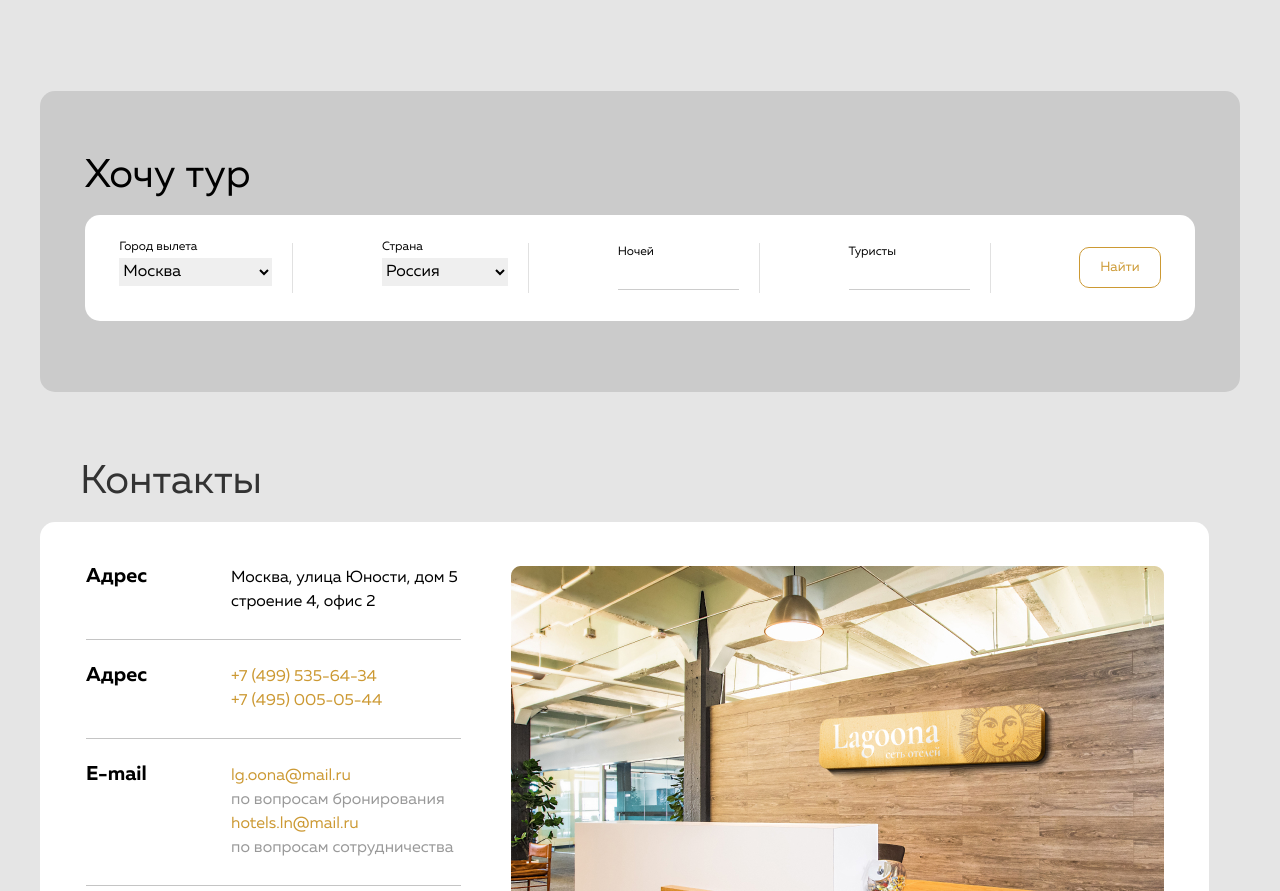
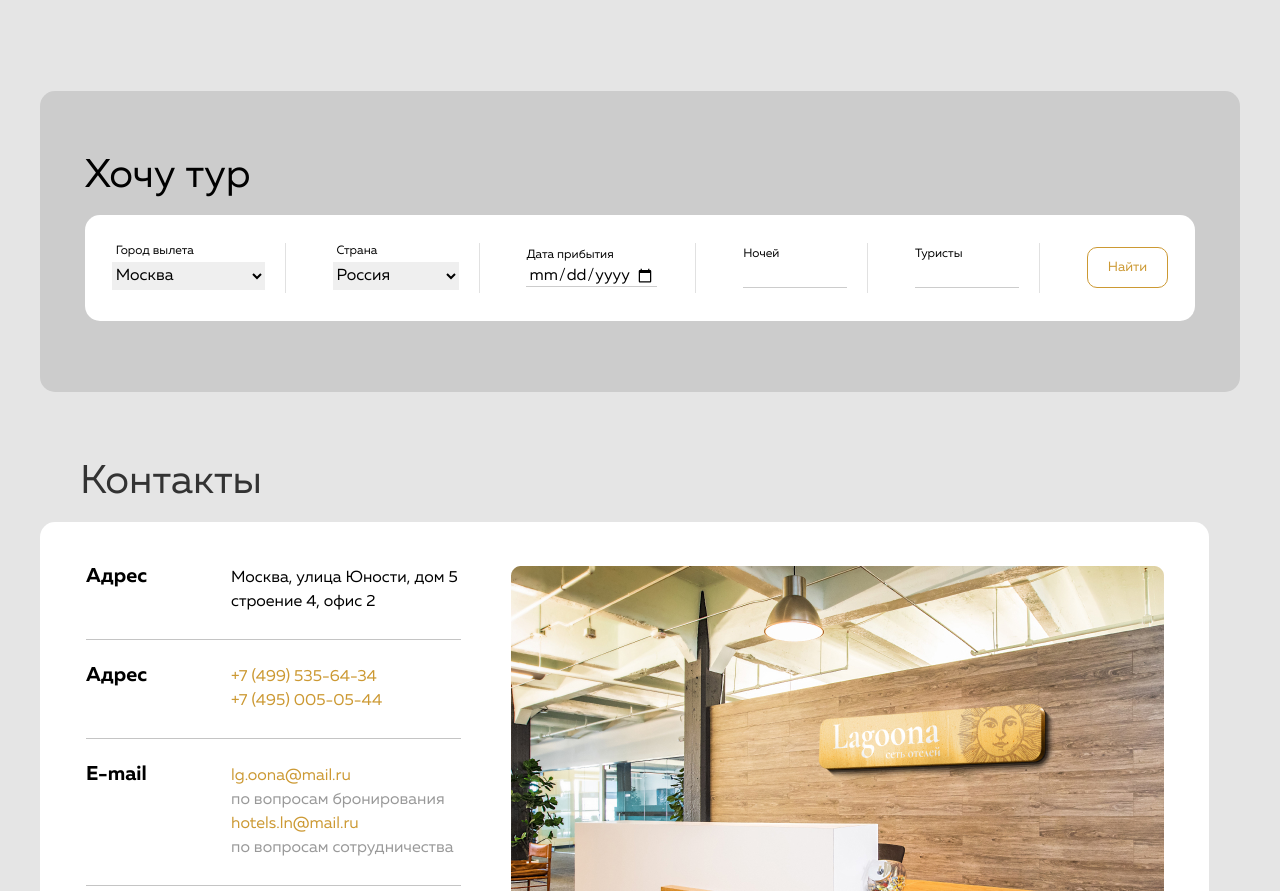
Before and after one commit to nuraga123/lagoona-hotel, a React (Create React App) app: page / in a window 1280 px wide. Shown: the part 4260-5151 px from the top of the page. Built offline with nearby package versions, Linux system fonts and the light colour scheme.

Commit message:
fixed content tour and added to tour

```diff
--- a/src/components/TravelContent/TravelContent.css
+++ b/src/components/TravelContent/TravelContent.css
@@ -1,5 +1,5 @@
 .travel-content {
-    background: #cbcbcb;
+    background: #CCCCCC;
     border-radius: 15px;
     margin: 70px 0;
     padding: 38px 45px 71px 45px;
@@ -19,6 +19,6 @@
     border-radius: 15px;
     display: flex;
     align-items: center;
-    justify-content: space-around;
+    justify-content: space-evenly;
     box-sizing: border-box;
 }
--- a/src/components/TravelContent/TravelContent.js
+++ b/src/components/TravelContent/TravelContent.js
@@ -13,7 +13,11 @@ const TravelContent= () => {
           <TravelElement
             label="Город вылета"
             id="departureCity"
-            options={[{ value: 'moscow', text: 'Москва' }, { value: 'spb', text: 'Санкт-Петербург' }]}
+            options={[
+              { value: 'moscow', text: 'Москва' },
+              { value: 'spb', text: 'Санкт-Петербург' } ,
+              { value: 'baku', text: 'Баку' }
+            ]}
           />
           <TravelElement
             label="Страна"
@@ -22,13 +26,24 @@ const TravelContent= () => {
           />
 
           <TravelNumber
+            label="Дата прибытия"
+            id="date"
+            type="date"
+            size={'long'}
+          />
+
+          <TravelNumber
             label="Ночей"
             id="nights"
+            type="number"
+            size={'short'}
           />
 
           <TravelNumber
             label="Туристы"
             id="tourists"
+            type="number"
+            size={'short'}
           />
 
           <YellowButton
--- a/src/components/TravelContent/TravelElement/TravelElement.css
+++ b/src/components/TravelContent/TravelElement/TravelElement.css
@@ -4,12 +4,8 @@
 }
 
 .travel-content__navigation-filter {
-    width: min-content;
-    height: 43px;
     display: flex;
-    margin: 28px 0px;
-    align-items: end;
-    justify-content: space-around;
+    align-items: center;
 }
 
 .navigation-filter__main {
@@ -32,6 +28,7 @@
     line-height: 12px;
     color: #000000;
     margin-bottom: 5px;
+    margin-left: 4px;
 }
 
 .navigation-filter__strip {
--- a/src/components/TravelContent/TravelNumber/TravelNumber.css
+++ b/src/components/TravelContent/TravelNumber/TravelNumber.css
@@ -3,13 +3,21 @@
     align-items: center;
 }
 
-.numer {
+.num__title {
     display: flex;
     flex-direction: column;
 }
 
-.numbers {
-    width: 121px;
+.num-label {
+    font-family: Muller;
+    font-size: 12px;
+    line-height: 12px;
+    color: #000000;
+    margin-bottom: 5px;
+}
+
+.numbers--long {
+    width: 85%;
     border-top: none;
     border-right: none;
     border-left: none;
@@ -18,13 +26,18 @@
     font-size: 16px;
     font-weight: 400;
     color: #000000;
-    padding: 5px 0;
+    padding: 0px 2px;
 }
 
-.navigation-filter__label {
+.numbers--short {
+    width: 100px;
+    border-top: none;
+    border-right: none;
+    border-left: none;
+    border-bottom: 1px solid#CCCCCC;
     font-family: Muller;
-    font-size: 12px;
-    line-height: 12px;
+    font-size: 16px;
+    font-weight: 400;
     color: #000000;
-    margin-bottom: 5px;
+    padding-top: 5px;
 }
--- a/src/components/TravelContent/TravelNumber/TravelNumber.js
+++ b/src/components/TravelContent/TravelNumber/TravelNumber.js
@@ -3,17 +3,17 @@ import './TravelNumber.css';
 import NavigationStrip from "../../navigationStrip/NavigationStrip";
 
 
-const TravelNumber = ({ label, id }) => {
+const TravelNumber = ({ label, id, type, size}) => {
   return (
     <div className="num">
-      <div className="numer">
-        <label for={id} className="navigation-filter__label">
+      <div className="num__title">
+        <label for={id} className="num-label">
           { label }
         </label>
         <input
-          id={id}
-          className="numbers"
-          type={'number'}
+          id={ id }
+          className={`numbers--${size}`}
+          type={ type }
         />
       </div>
       <div className='navigation-filter__strip'>
```
